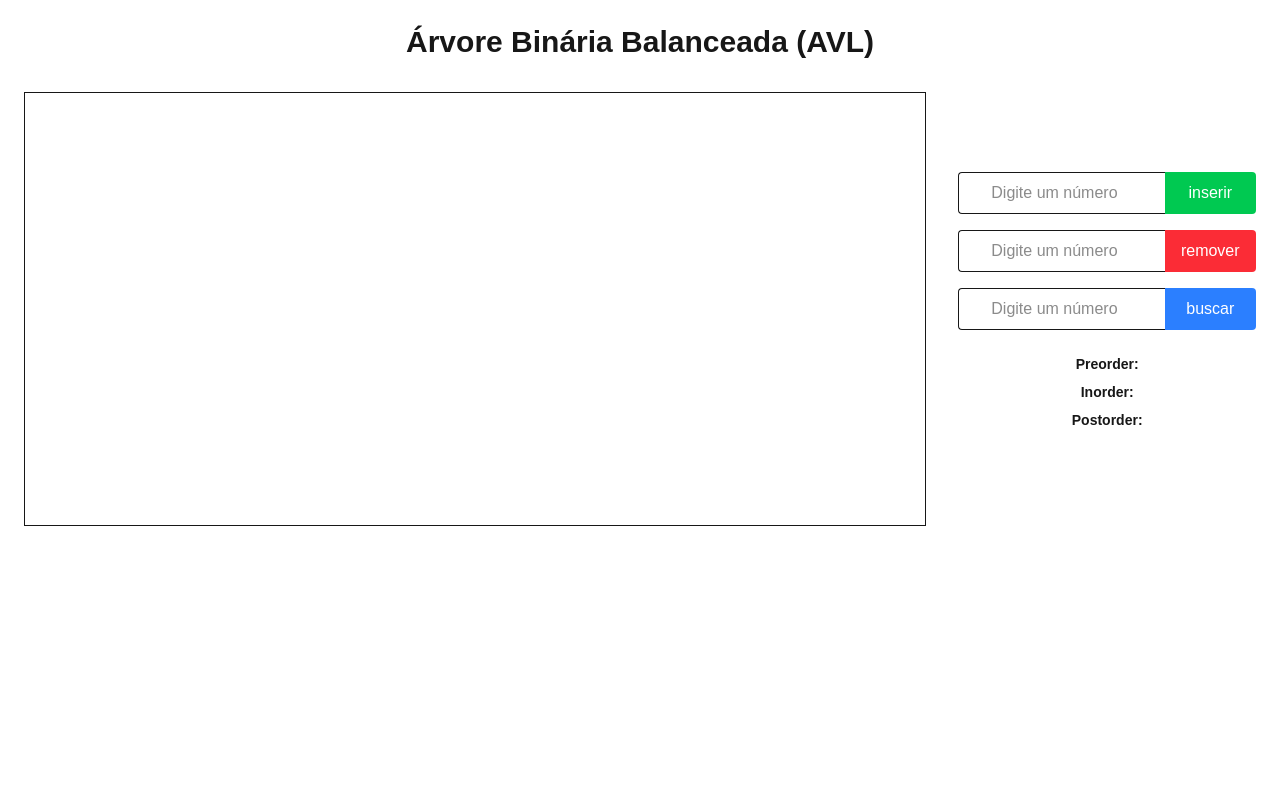
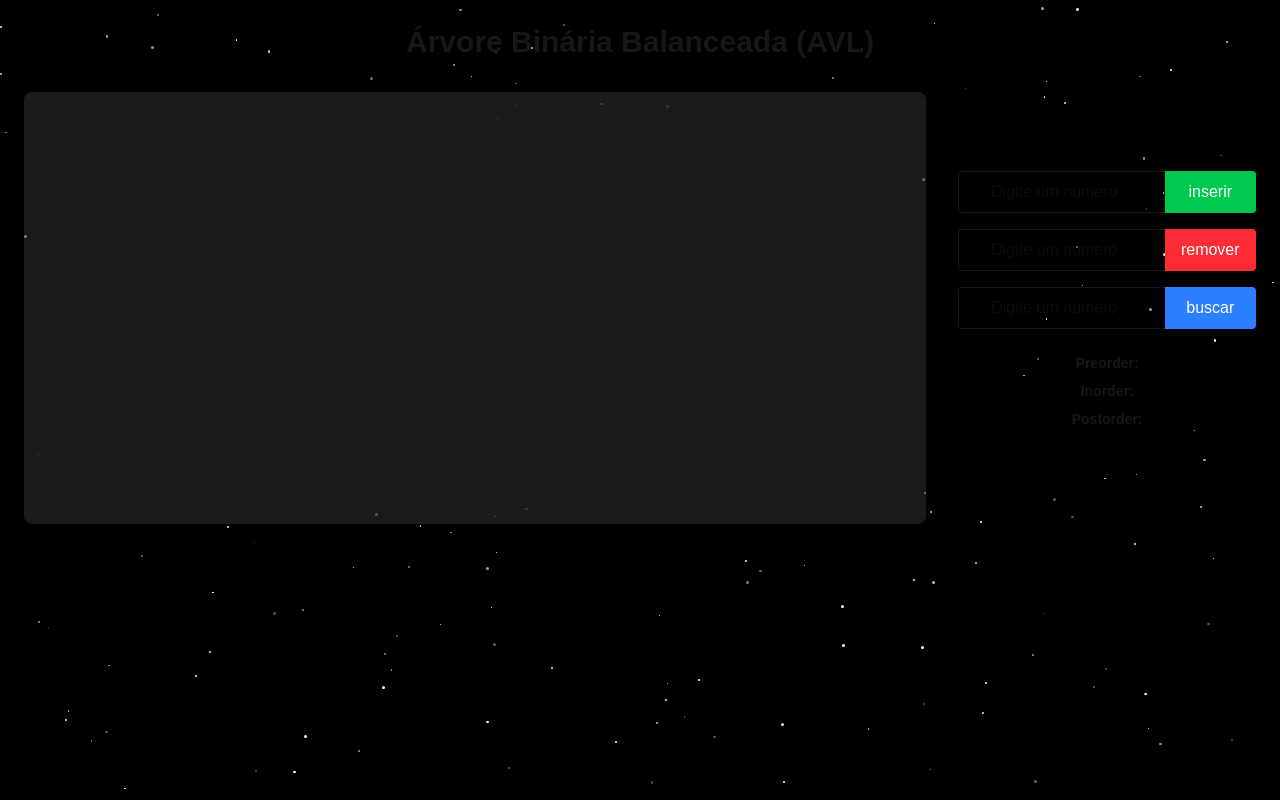
Before and after one commit to vinicius-pascoal/arvore-binaria, a Next.js app: page / in a window 1280 px wide. Built offline with nearby package versions, Linux system fonts and the light colour scheme.

Commit message:
fundo estrelado

```diff
--- a/src/app/page.tsx
+++ b/src/app/page.tsx
@@ -7,6 +7,7 @@ import { Traversals } from "@/components/Traversals";
 import { TreeVisualizer } from "@/components/TreeVisualizer";
 import { AVLTree } from "@/lib/Tree";
 import { a } from "framer-motion/client";
+import Starfield from "@/components/Starfield";
 
 const arvore = new AVLTree();
 
@@ -35,6 +36,7 @@ export default function Home() {
 
   return (
     <main className="p-6  mx-auto text-center">
+      <Starfield starCount={200} />
       <h1 className="text-3xl font-bold">Árvore Binária Balanceada (AVL)</h1>
       <div className="flex items-center mx-auto justify-center ">
         <TreeVisualizer root={arvore.raiz} />
--- /dev/null
+++ b/src/components/Starfield.tsx
@@ -0,0 +1,147 @@
+"use client";
+
+import { motion } from "framer-motion";
+import { useEffect, useRef, useState } from "react";
+
+interface Star {
+  id: number;
+  baseX: number;
+  baseY: number;
+  size: number;
+  delay: number;
+  layer: number;
+  phase: number;
+}
+
+interface Comet {
+  id: number;
+  startX: number;
+  startY: number;
+  angle: number;
+  speed: number;
+  createdAt: number;
+}
+
+const generateStars = (count: number): Star[] => {
+  return Array.from({ length: count }, (_, i) => ({
+    id: i,
+    baseX: Math.random() * 100,
+    baseY: Math.random() * 100,
+    size: Math.random() * 2 + 1,
+    delay: Math.random() * 5,
+    layer: Math.floor(Math.random() * 3),
+    phase: Math.random() * Math.PI * 2,
+  }));
+};
+
+export default function Starfield({ starCount = 150 }: { starCount?: number }) {
+  const [stars, setStars] = useState<Star[]>([]);
+  const [time, setTime] = useState(0);
+  const [comets, setComets] = useState<Comet[]>([]);
+  const requestRef = useRef<number>(0);
+
+  useEffect(() => {
+    setStars(generateStars(starCount));
+  }, [starCount]);
+
+  // Tempo contínuo
+  useEffect(() => {
+    const animate = (t: number) => {
+      setTime(t / 1000);
+      requestRef.current = requestAnimationFrame(animate);
+    };
+    requestRef.current = requestAnimationFrame(animate);
+    return () => cancelAnimationFrame(requestRef.current!);
+  }, []);
+
+  // Cometas a cada X segundos
+  useEffect(() => {
+    const interval = setInterval(() => {
+      const newComet: Comet = {
+        id: Date.now(),
+        startX: Math.random() * 100,
+        startY: Math.random() * 50,
+        angle: 45 + Math.random() * 30, // entre 45º e 75º
+        speed: 25 + Math.random() * 25, // velocidade em segundos
+        createdAt: performance.now(),
+      };
+      setComets((prev) => [...prev, newComet]);
+
+      // Remover cometas antigos após 10s
+      setTimeout(() => {
+        setComets((prev) => prev.filter((c) => c.id !== newComet.id));
+      }, 10000);
+    }, 7000); // a cada ~7 segundos aparece um cometa
+
+    return () => clearInterval(interval);
+  }, []);
+
+  return (
+    <div className="fixed inset-0 z-[-1] bg-black overflow-hidden">
+      {/* Estrelas com movimento natural */}
+      {stars.map((star) => {
+        const floatX = Math.sin(time + star.phase) * 1.5;
+        const floatY = Math.cos(time + star.phase) * 1.5;
+
+        const finalX = star.baseX + floatX;
+        const finalY = star.baseY + floatY;
+
+        return (
+          <motion.div
+            key={star.id}
+            className="absolute rounded-full bg-white opacity-80 pointer-events-none"
+            style={{
+              width: `${star.size}px`,
+              height: `${star.size}px`,
+              left: `${finalX}%`,
+              top: `${finalY}%`,
+            }}
+            animate={{
+              opacity: [0.3, 1, 0.3],
+            }}
+            transition={{
+              duration: 2 + Math.random() * 2,
+              repeat: Infinity,
+              ease: "easeInOut",
+              delay: star.delay,
+            }}
+          />
+        );
+      })}
+
+      {/* Cometas */}
+      {comets.map((comet) => {
+        const length = 300; // px que o cometa vai percorrer
+        const angleRad = (comet.angle * Math.PI) / 180;
+        const dx = Math.cos(angleRad) * length;
+        const dy = Math.sin(angleRad) * length;
+
+        return (
+          <motion.div
+            key={comet.id}
+            className="absolute w-[2px] h-[2px] bg-white shadow-white shadow-lg pointer-events-none"
+            style={{
+              left: `${comet.startX}%`,
+              top: `${comet.startY}%`,
+              transformOrigin: "center",
+              rotate: `${comet.angle}deg`,
+              borderRadius: "50%",
+            }}
+            initial={{ x: 0, y: 0, opacity: 1 }}
+            animate={{
+              x: dx,
+              y: dy,
+              opacity: [1, 0],
+              scaleX: [1, 2],
+              scaleY: [1, 0.5],
+            }}
+            transition={{
+              duration: 2 + Math.random() * 2,
+              ease: "easeInOut",
+            }}
+          />
+        );
+      })}
+    </div>
+  );
+}
--- a/src/components/TreeVisualizer.tsx
+++ b/src/components/TreeVisualizer.tsx
@@ -50,6 +50,7 @@ function LinhaConexao({ fromX, fromY, toX, toY }: { fromX: number; fromY: number
   );
 }
 
+// fundo desfocado
 export function TreeVisualizer({ root }: { root: LogicNode | null }) {
   const posicoes = calcularPosicoes(root);
 
@@ -85,7 +86,7 @@ export function TreeVisualizer({ root }: { root: LogicNode | null }) {
   });
 
   return (
-    <div className="relative w-full min-h-[400px] border mt-8 bg-white p-4 overflow-auto ">
+    <div className="relative w-full min-h-[400px] mt-8  p-4 overflow-auto shadow-lg rounded-lg backdrop-blur-lg bg-white/10">
     <div className="relative w-full min-h-[400px] ">
       {linhas}
       {posicoes.map((p) => (
```
Also changed, not shown: src/components/TreeControls.tsx (+17 -5 lines).
